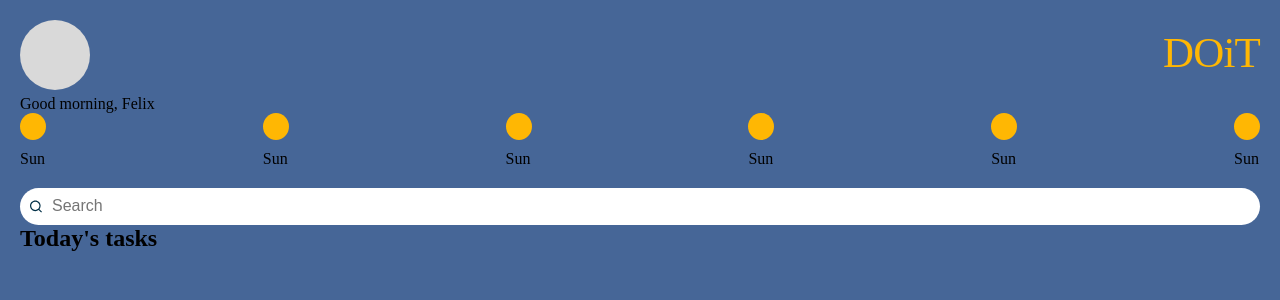
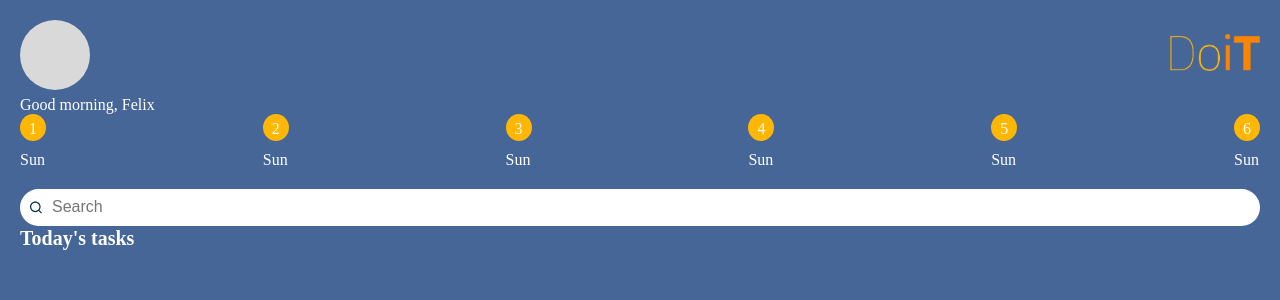
Before and after one commit to felikeys/todo-list, an Angular app: page /home in a window 1280 px wide. Shown: the top 300 px of the page. Built offline with nearby package versions, Linux system fonts and the light colour scheme.

Commit message:
added styling to the p and h2 tags in the home page

```diff
--- a/src/app/home-screen/home-screen.component.css
+++ b/src/app/home-screen/home-screen.component.css
@@ -18,19 +18,19 @@
   height: 70px;
 }
 
-h1 {
-  font-family: "IBM Plex Sans Devanagari";
-  font-style: normal;
-  font-weight: 100;
-  font-size: 43px;
-  line-height: 66px;
-  letter-spacing: -0.02em;
-  color: #ffb703;
-  margin: 0;
+.logo img {
+  width: 90px;
+  margin-top: 14px;
 }
 
 p {
   margin-top: 5px;
+  color: #fff;
+  font-family: "Rubik";
+  font-style: normal;
+  font-weight: 400;
+  font-size: 16px;
+  line-height: 19px;
 }
 
 .data-sessions {
@@ -49,6 +49,11 @@ p {
   width: 26px;
   height: 27px;
   border-radius: 50%;
+  text-align: center;
+}
+
+.days-text {
+  color: #fff;
 }
 
 form {
@@ -78,3 +83,12 @@ input {
 input::placeholder {
   font-size: 16px;
 }
+
+h2 {
+  font-family: "Rubik";
+  font-style: normal;
+  font-weight: 600;
+  font-size: 20px;
+  line-height: 24px;
+  color: #ffffff;
+}
--- a/src/app/home-screen/home-screen.component.html
+++ b/src/app/home-screen/home-screen.component.html
@@ -6,34 +6,34 @@
       <!-- </div> -->
     </div>
 
-    <div>
-      <h1>DOiT</h1>
+    <div class="logo">
+      <img src="../../assets/images/DoiT.png" alt="" />
     </div>
   </div>
   <p>Good morning, Felix</p>
   <div class="data-sessions">
     <div class="session-container">
-      <div class="days"></div>
+      <div class="days"><p>1</p></div>
       <div class="days-text">Sun</div>
     </div>
     <div class="session-container">
-      <div class="days"></div>
+      <div class="days"><p>2</p></div>
       <div class="days-text">Sun</div>
     </div>
     <div class="session-container">
-      <div class="days"></div>
+      <div class="days"><p>3</p></div>
       <div class="days-text">Sun</div>
     </div>
     <div class="session-container">
-      <div class="days"></div>
+      <div class="days"><p>4</p></div>
       <div class="days-text">Sun</div>
     </div>
     <div class="session-container">
-      <div class="days"></div>
+      <div class="days"><p>5</p></div>
       <div class="days-text">Sun</div>
     </div>
     <div class="session-container">
-      <div class="days"></div>
+      <div class="days"><p>6</p></div>
       <div class="days-text">Sun</div>
     </div>
   </div>
```
